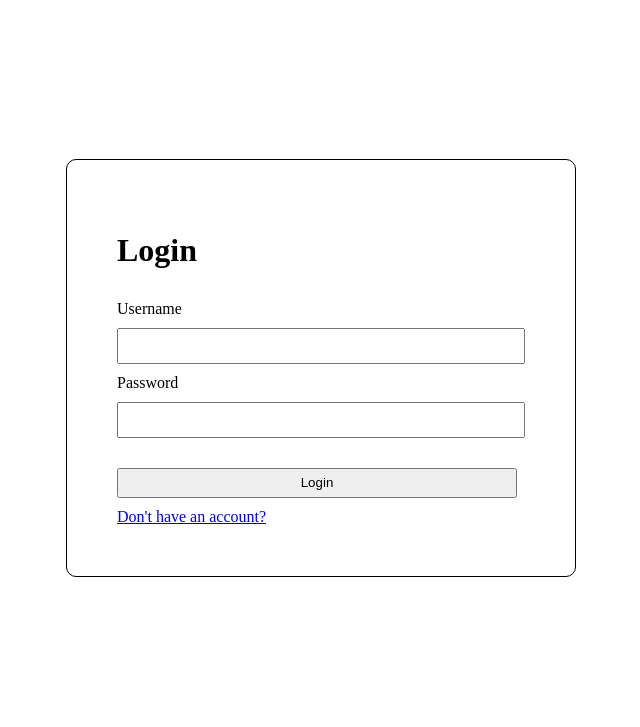
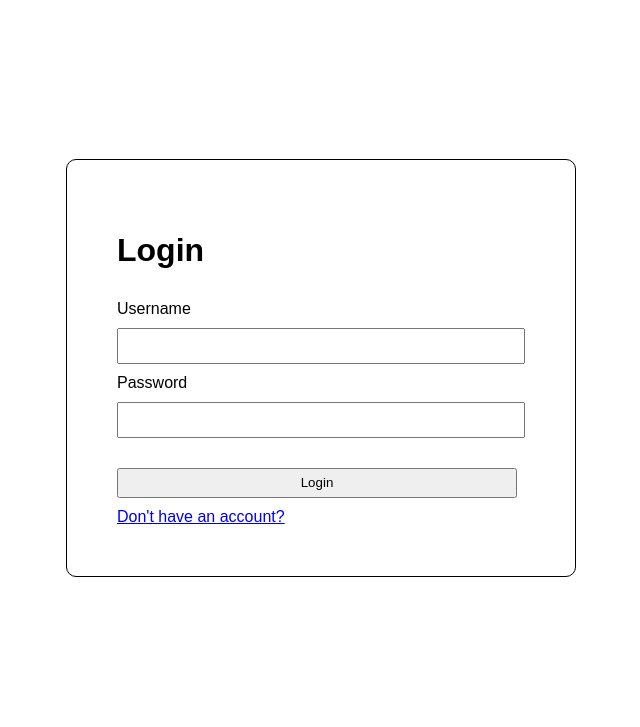
Before and after one commit to y3eet/login-register, a PHP site: page /login.php in a window 1280 px wide. Shown: the top 727 px of the page, without its empty margins (327-967 px from the left). Run offline with PHP 8.4, Linux system fonts and the light colour scheme.

Commit message:
added style

```diff
--- a/login.php
+++ b/login.php
@@ -9,6 +9,16 @@
 </head>
 
 <style>
+    body,
+    h1,
+    label,
+    a,
+    button {
+        font-family: Arial, sans-serif;
+    }
+
+
+
     .container {
         display: flex;
         height: 90vh;
```
